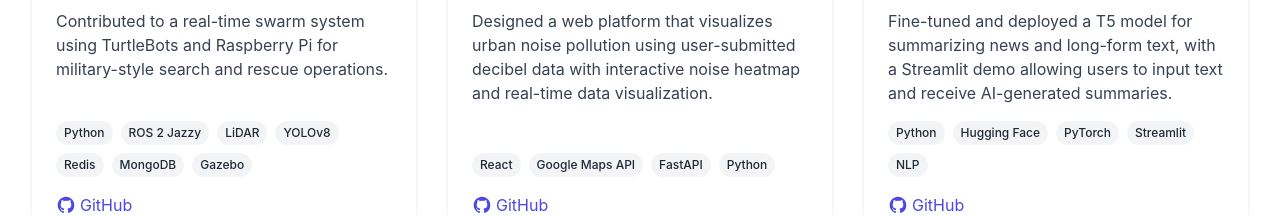
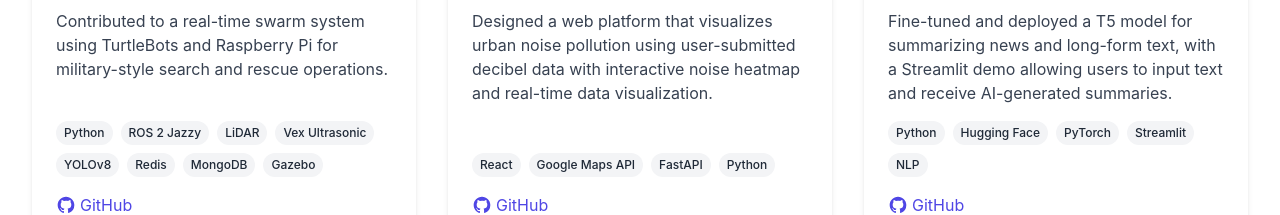
Before and after one commit to dmrph/Website, a React (Create React App) app: page / in a window 1280 px wide. Shown: the part 2185-2400 px from the top of the page. Built offline with nearby package versions, Linux system fonts and the light colour scheme.

Commit message:
added a technology

```diff
--- a/src/pages/Home.tsx
+++ b/src/pages/Home.tsx
@@ -55,7 +55,7 @@ const Home: React.FC = () => {
     {
       title: "TurtleBot Swarm Intelligence",
       description: "Contributed to a real-time swarm system using TurtleBots and Raspberry Pi for military-style search and rescue operations.",
-      technologies: ["Python", "ROS 2 Jazzy", "LiDAR", "YOLOv8", "Redis", "MongoDB", "Gazebo"],
+      technologies: ["Python", "ROS 2 Jazzy", "LiDAR", "Vex Ultrasonic", "YOLOv8", "Redis", "MongoDB", "Gazebo"],
       githubUrl: "https://github.com/dmrph/TurtleBot-Swarm-AI",
       image: "/images/turtlebot.png"
     },
```
